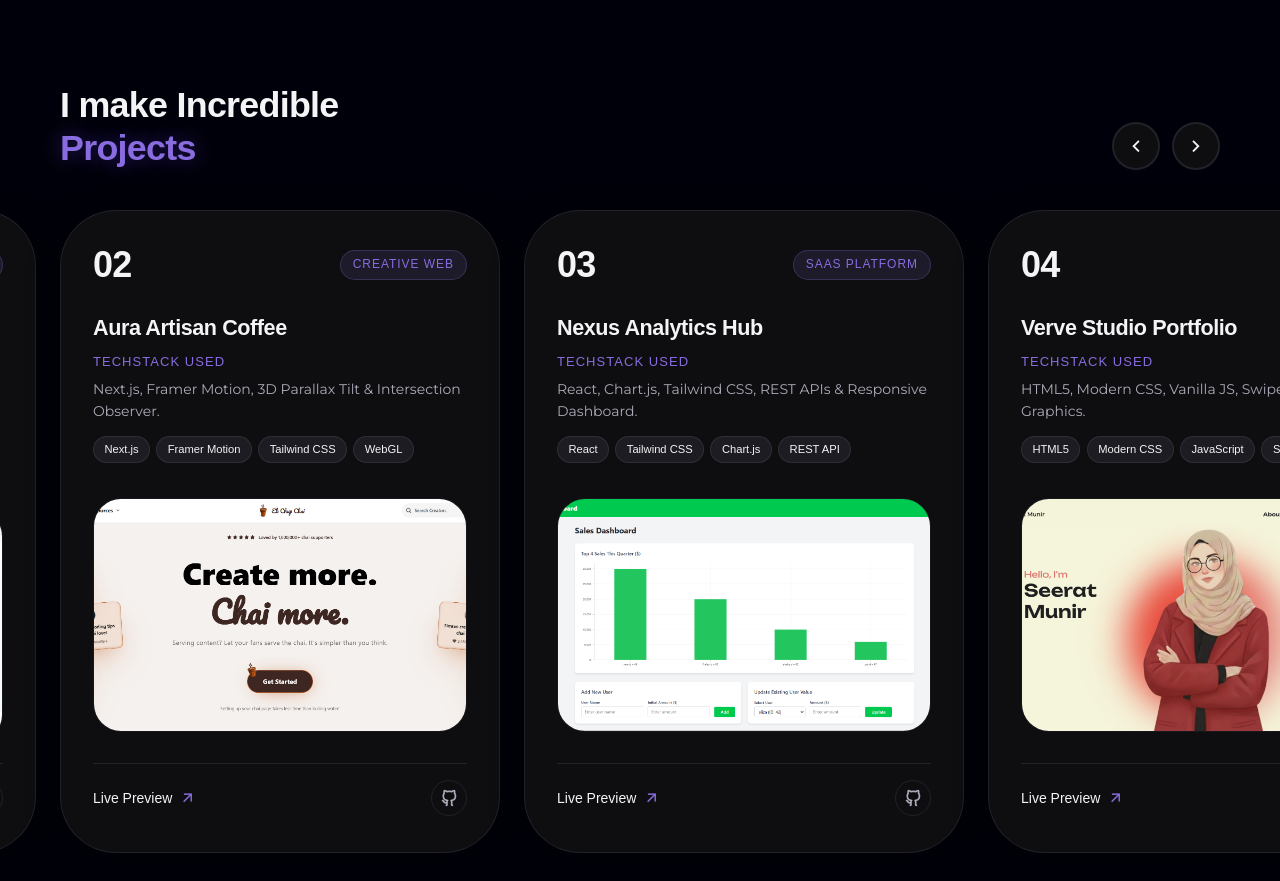
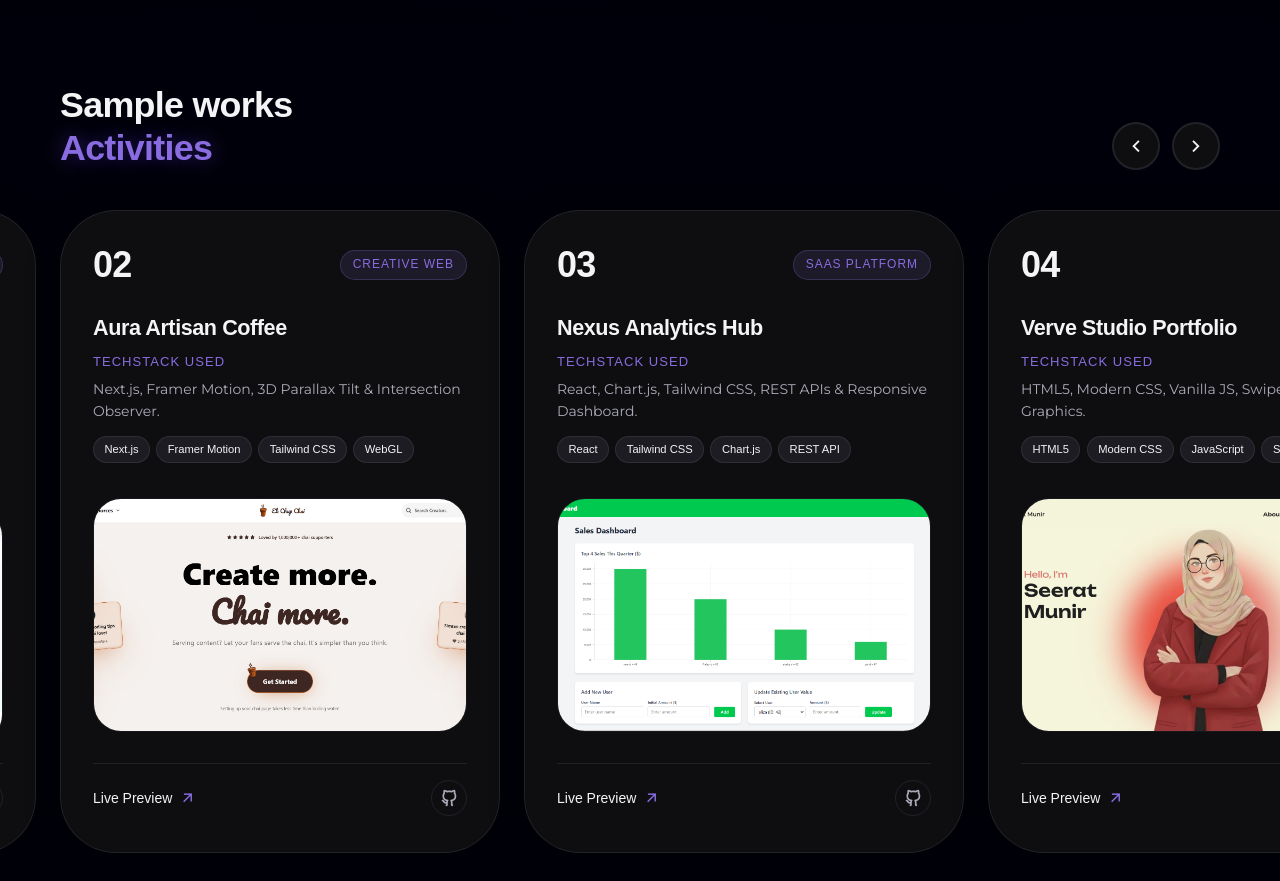
Before and after one commit to tepcvi/My-portfolio, a React (Vite) app: page / in a window 1280 px wide. Shown: the part 1500-2381 px from the top of the page. Built offline with nearby package versions, Linux system fonts and the light colour scheme; some icons are missing; a web font is replaced by a local one.

Commit message:
Update projects section title

```diff
--- a/src/components/Projects.tsx
+++ b/src/components/Projects.tsx
@@ -17,8 +17,8 @@ export const Projects: React.FC = () => {
         {/* Section Header with Navigation Controls */}
         <div className="projects__header">
           <h2 className="section__title">
-            I make Incredible <br />
-            <span>Projects</span>
+            Sample works<br />
+            <span>Activities</span>
           </h2>
 
           <div className="projects__controls" aria-label="Project carousel navigation">
```
